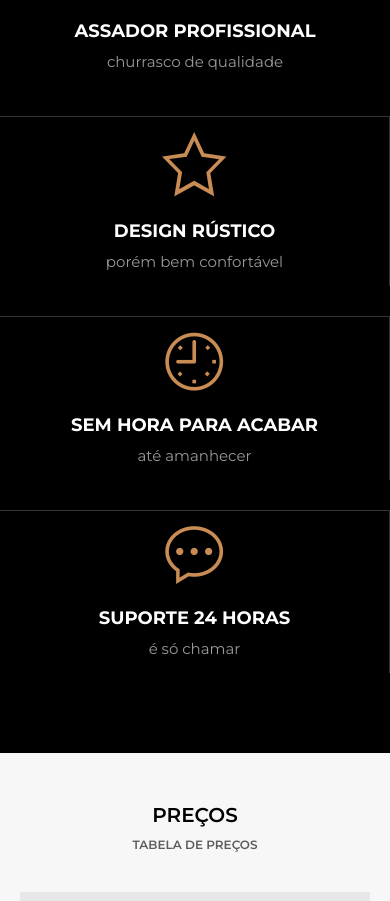
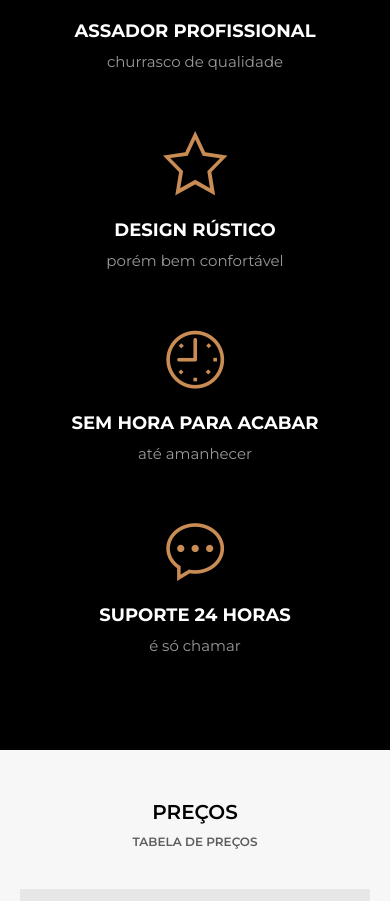
Before and after one commit to RiegL/meliponineos_rieg, a plain HTML site: page index.html in a window 390 px wide. Shown: the part 2364-3265 px from the top of the page. Drawn offline with Linux system fonts and the light colour scheme.

Commit message:
ajustando

```diff
--- a/assets/css/style.css
+++ b/assets/css/style.css
@@ -1071,7 +1071,8 @@ footer {
     .section-service {
         min-width:100%;
         margin-bottom:30px;
-        border-top: 1px solid #333 ;
+
+        border: 0;
     }
 
     .section-service:first-child {
```
